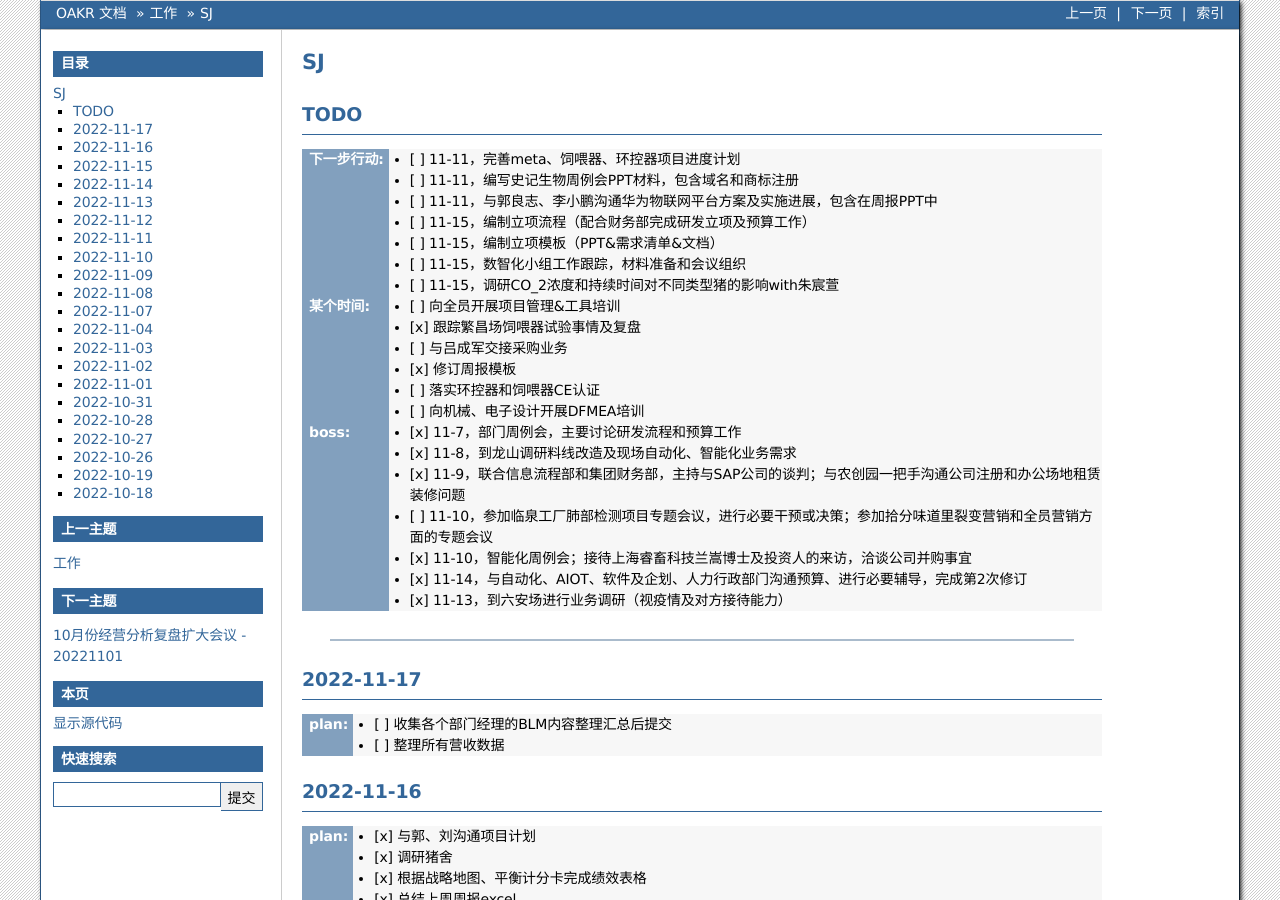
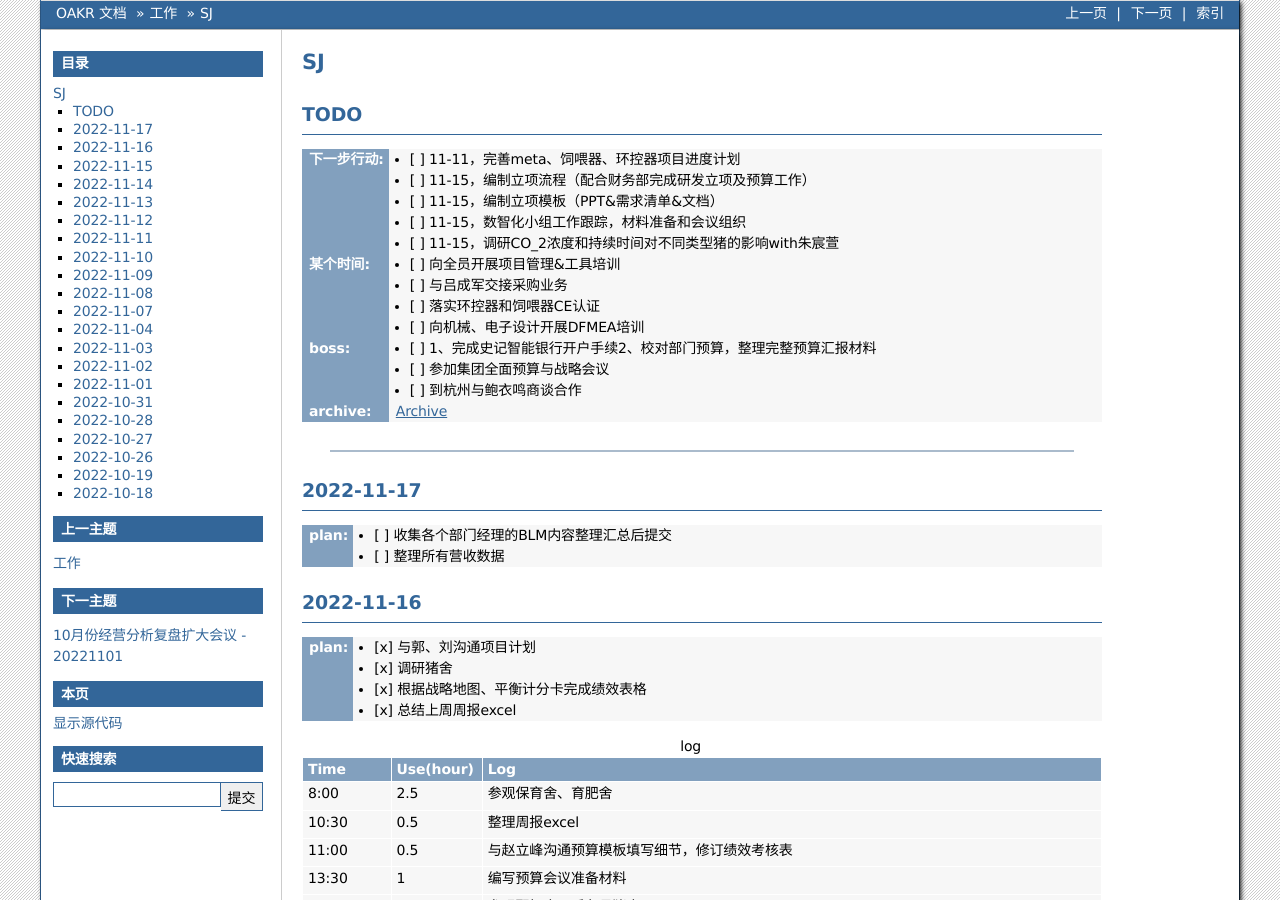
Before and after one commit to cruiurc/cruiurc.github.io, a Sphinx documentation site: the page built from source/work/sj/sj.rst, in a window 1280 px wide and 900 px high. Built offline with Sphinx 7.4.7, drawn with Linux system fonts in a browser that asks for light colours.

Commit message:
20221117 work

```diff
--- a/source/work/sj/sj.rst
+++ b/source/work/sj/sj.rst
@@ -4,8 +4,6 @@ TODO
 -----
 :下一步行动:
    - [ ] 11-11，完善meta、饲喂器、环控器项目进度计划
-   - [ ] 11-11，编写史记生物周例会PPT材料，包含域名和商标注册
-   - [ ] 11-11，与郭良志、李小鹏沟通华为物联网平台方案及实施进展，包含在周报PPT中
    - [ ] 11-15，编制立项流程（配合财务部完成研发立项及预算工作）
    - [ ] 11-15，编制立项模板（PPT&需求清单&文档）
    - [ ] 11-15，数智化小组工作跟踪，材料准备和会议组织
@@ -13,20 +11,18 @@ TODO
 
 :某个时间:
    - [ ] 向全员开展项目管理&工具培训
-   - [x] 跟踪繁昌场饲喂器试验事情及复盘
    - [ ] 与吕成军交接采购业务
-   - [x] 修订周报模板
    - [ ] 落实环控器和饲喂器CE认证
    - [ ] 向机械、电子设计开展DFMEA培训
 
 :boss:
-   - [x] 11-7，部门周例会，主要讨论研发流程和预算工作
-   - [x] 11-8，到龙山调研料线改造及现场自动化、智能化业务需求
-   - [x] 11-9，联合信息流程部和集团财务部，主持与SAP公司的谈判；与农创园一把手沟通公司注册和办公场地租赁装修问题
-   - [ ] 11-10，参加临泉工厂肺部检测项目专题会议，进行必要干预或决策；参加拾分味道里裂变营销和全员营销方面的专题会议
-   - [x] 11-10，智能化周例会；接待上海睿畜科技兰嵩博士及投资人的来访，洽谈公司并购事宜
-   - [x] 11-14，与自动化、AIOT、软件及企划、人力行政部门沟通预算、进行必要辅导，完成第2次修订
-   - [x] 11-13，到六安场进行业务调研（视疫情及对方接待能力）
+   - [ ] 1、完成史记智能银行开户手续2、校对部门预算，整理完整预算汇报材料
+   - [ ] 参加集团全面预算与战略会议
+   - [ ] 到杭州与鲍衣鸣商谈合作
+
+:archive:
+   :doc:`/work/sj/topic/archive`
+
 
 ------
 
```
Also changed, not shown: source/work/sj/topic/archive.rst (added, +23 -0 lines).
